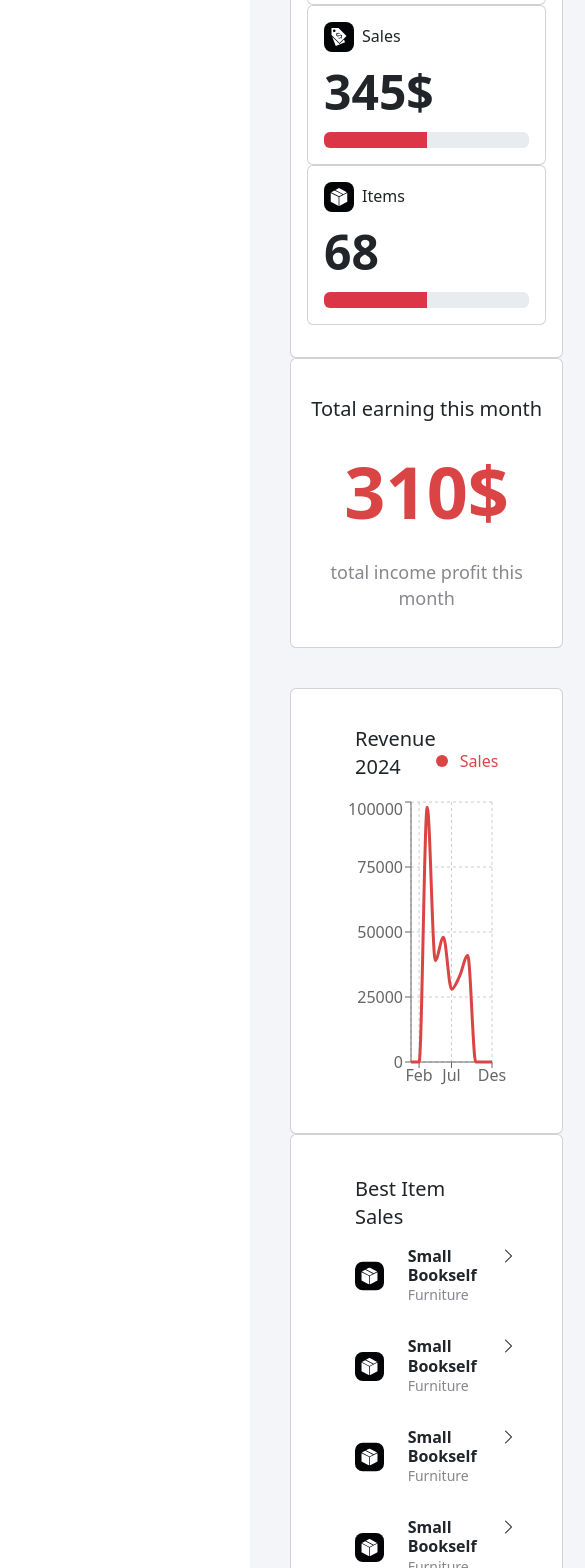
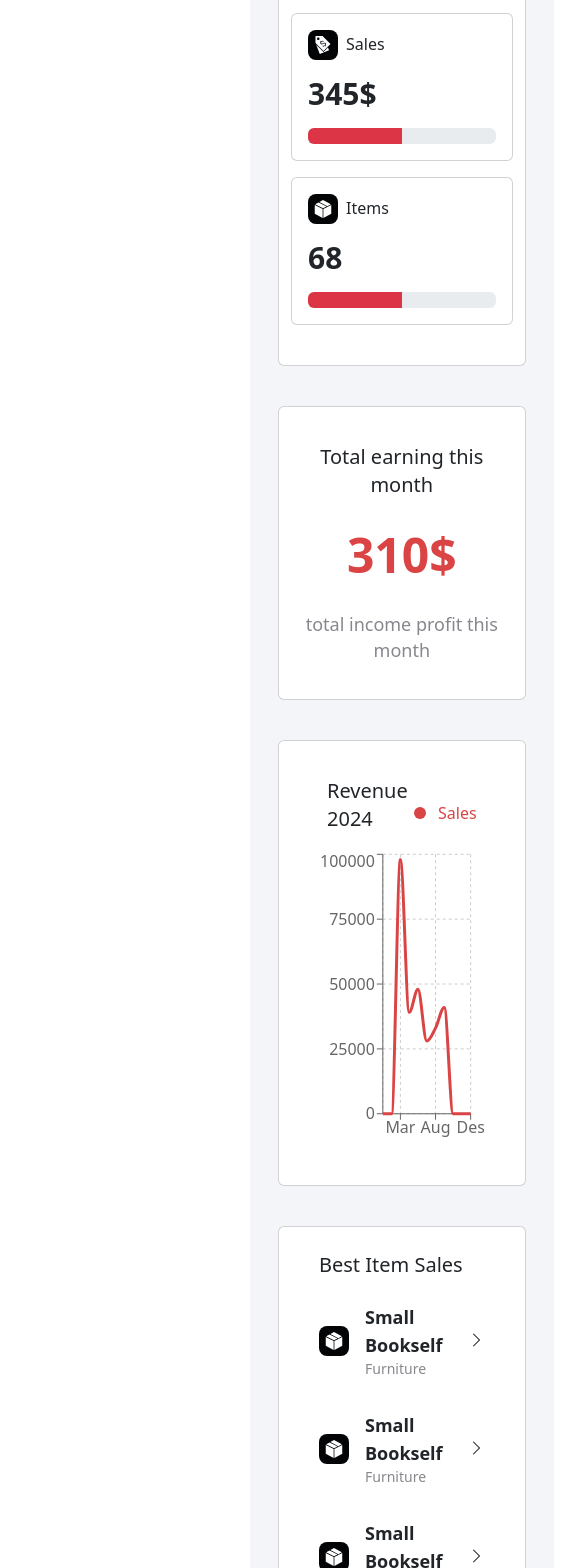
Before and after one commit to AchmadZahrulAZ/dashboard-ecommerce-kelompok-1, a React (Vite) app: page / in a window 390 px wide. Shown: the part 432-2000 px from the top of the page, 585 px wide, since content can reach past the window. Built offline with nearby package versions, Linux system fonts and the light colour scheme.

Commit message:
fix : fixed responsive homepage

```diff
--- a/src/components/Home/BestItemSalesComponent.jsx
+++ b/src/components/Home/BestItemSalesComponent.jsx
@@ -3,48 +3,30 @@ import Items from "../../assets/icons/home/Items.svg";
 
 const BestItemSalesComponent = () => {
   return (
-    <div className="card-body py-10 px-16">
-      <h1 className="text-title-large">Best Item Sales</h1>
-      <div className=" d-flex flex-column">
-        <div className="w-full gap-4 my-3 d-flex justify-content-between ">
-          <img src={Items} alt="" className="w-1/5" />
-          <div>
-            <h3 className="font-bold">Small Bookself</h3>
+    <div className="card lg:h-[400px]">
+      <div className="flex flex-col px-10 py-6 overflow-y-hidden card-body">
+        <h1 className="mb-3 text-title-large">Best Item Sales</h1>
+        <div className="flex flex-col gap-3">
+          {[...Array(4)].map((_, index) => (
+            <div
+              key={index}
+              className="items-center w-full gap-3 my-2 d-flex justify-content-between"
+            >
+              <img
+                src={Items}
+                alt="Items Logo"
+                className="w-10 lg:w-14"
+                style={{ maxWidth: "50px" }}
+              />
+              <div className="flex-grow">
+                <h3 className="text-lg font-bold">Small Bookself</h3>
                 <p className="text-sm text-textlightcstm ">Furniture</p>
               </div>
               <h3 className="font-extrabold">
                 <i className="bi bi-chevron-right"></i>
               </h3>
             </div>
-        <div className="w-full gap-4 my-3 d-flex justify-content-between ">
-          <img src={Items} alt="" className="w-1/5" />
-          <div>
-            <h3 className="font-bold">Small Bookself</h3>
-            <p className="text-sm text-textlightcstm ">Furniture</p>
-          </div>
-          <h3 className="font-extrabold">
-            <i className="bi bi-chevron-right"></i>
-          </h3>
-        </div>
-        <div className="w-full gap-4 my-3 d-flex justify-content-between ">
-          <img src={Items} alt="" className="w-1/5" />
-          <div>
-            <h3 className="font-bold">Small Bookself</h3>
-            <p className="text-sm text-textlightcstm ">Furniture</p>
-          </div>
-          <h3 className="font-extrabold">
-            <i className="bi bi-chevron-right"></i>
-          </h3>
-        </div>
-        <div className="w-full gap-4 my-3 d-flex justify-content-between ">
-          <img src={Items} alt="" className="w-1/5" />
-          <div>
-            <h3 className="font-bold">Small Bookself</h3>
-            <p className="text-sm text-textlightcstm ">Furniture</p>
-          </div>
-          <h3 className="font-extrabold">
-            <i className="bi bi-chevron-right"></i>
-          </h3>
+          ))}
         </div>
       </div>
     </div>
--- a/src/components/Home/EarningMonthComponent.jsx
+++ b/src/components/Home/EarningMonthComponent.jsx
@@ -2,14 +2,15 @@ import React from "react";
 
 const EarningMonthComponent = () => {
   return (
-    <div className="card">
-      <div className="card-body py-9">
-        <div className="text-center d-flex flex-column">
+    <div className="card lg:h-[300px]">
+      <div className="flex flex-col items-center justify-center overflow-hidden text-center card-body py-9">
         <div>
           <h4 className="text-title-large">Total earning this month</h4>
         </div>
         <div className="my-8">
-            <h1 className="font-semibold text-7xl text-primarycstm">310$</h1>
+          <h1 className="text-5xl font-semibold lg:text-6xl text-primarycstm">
+            310$
+          </h1>
         </div>
         <div>
           <h5 className="text-textlightcstm text-title-medium">
@@ -18,7 +19,6 @@ const EarningMonthComponent = () => {
         </div>
       </div>
     </div>
-    </div>
   );
 };
 
--- a/src/components/Home/HomeComponent.jsx
+++ b/src/components/Home/HomeComponent.jsx
@@ -6,23 +6,21 @@ import BestItemSalesComponent from "./BestItemSalesComponent";
 
 const HomeComponent = () => {
   return (
-    <div className="w-full min-h-full flex flex-col px-4">
+    <div className="container">
       <div className="row">
-        <div className="col-md-9">
+        <div className="col-lg-9">
           <SummaryComponent />
         </div>
-        <div className="col-md-3">
+        <div className="mt-10 col-lg-3 lg:mt-0">
           <EarningMonthComponent />
         </div>
       </div>
       <div className="mt-10 row">
-        <div className="col-md-9">
+        <div className="col-lg-9">
           <RevanueComponent />
         </div>
-        <div className="col-md-3">
-          <div className="card">
-            <BestItemSalesComponent />
-          </div>
+        <div className="mt-10 col-lg-3 lg:mt-0">
+          <BestItemSalesComponent />
         </div>
       </div>
     </div>
--- a/src/components/Home/RevenueComponent.jsx
+++ b/src/components/Home/RevenueComponent.jsx
@@ -58,12 +58,12 @@ const data = [
 
 const RevanueComponent = () => {
   return (
-    <div className="card ">
-      <div className="px-10 py-9 card-body">
+    <div className="card lg:h-[400px]">
+      <div className="px-6 py-9 card-body">
         <div className="flex items-center justify-between px-4">
           <h4 className="mb-3 text-title-large">Revenue 2024</h4>
           <div className="flex items-center gap-1">
-            <div className="rounded-full bg-primarycstm w-3 h-3"></div>
+            <div className="w-3 h-3 rounded-full bg-primarycstm"></div>
             <p className="ml-2 text-primarycstm">Sales</p>
           </div>
         </div>
--- a/src/components/Home/SummaryComponent.jsx
+++ b/src/components/Home/SummaryComponent.jsx
@@ -5,11 +5,12 @@ import Sales from "../../assets/icons/home/Sales.svg";
 import Users from "../../assets/icons/home/Users.svg";
 const SummaryComponent = () => {
   return (
-    <div className="card">
-      <div className="card-body py-3 mb-3">
-        <h1 className="mb-4 text-title-large">Summary</h1>
+    <div className="card lg:h-[300px]">
+      <div className="py-3 mb-3 card-body lg:px-8">
+        <h1 className="mb-3 text-title-large lg:mt-4 ">Summary</h1>
+
         <div className="row">
-          <div className="col-md-3">
+          <div className="p-2 col-md-3">
             <div className="card">
               <div className="card-body">
                 <div className="d-flex flex-column ">
@@ -18,7 +19,7 @@ const SummaryComponent = () => {
                     <h5>Users</h5>
                   </div>
                   <div className="my-3">
-                    <h1 className="text-5xl font-semibold">35K</h1>
+                    <h1 className="text-3xl font-semibold lg:text-5xl">35K</h1>
                   </div>
                   <div
                     className="progress"
@@ -37,7 +38,7 @@ const SummaryComponent = () => {
               </div>
             </div>
           </div>
-          <div className="col-md-3">
+          <div className="p-2 col-md-3">
             <div className="card">
               <div className="card-body">
                 <div className="d-flex flex-column ">
@@ -46,7 +47,7 @@ const SummaryComponent = () => {
                     <h5>Orders</h5>
                   </div>
                   <div className="my-3">
-                    <h1 className="text-5xl font-semibold">40</h1>
+                    <h1 className="text-3xl font-semibold lg:text-5xl">40</h1>
                   </div>
                   <div
                     className="progress"
@@ -65,7 +66,7 @@ const SummaryComponent = () => {
               </div>
             </div>
           </div>
-          <div className="col-md-3">
+          <div className="p-2 col-md-3">
             <div className="card">
               <div className="card-body">
                 <div className="d-flex flex-column ">
@@ -74,7 +75,7 @@ const SummaryComponent = () => {
                     <h5>Sales</h5>
                   </div>
                   <div className="my-3">
-                    <h1 className="text-5xl font-semibold">345$</h1>
+                    <h1 className="text-3xl font-semibold lg:text-5xl">345$</h1>
                   </div>
                   <div
                     className="progress"
@@ -93,7 +94,7 @@ const SummaryComponent = () => {
               </div>
             </div>
           </div>
-          <div className="col-md-3">
+          <div className="p-2 col-md-3">
             <div className="card">
               <div className="card-body">
                 <div className="d-flex flex-column ">
@@ -102,7 +103,7 @@ const SummaryComponent = () => {
                     <h5>Items</h5>
                   </div>
                   <div className="my-3">
-                    <h1 className="text-5xl font-semibold">68</h1>
+                    <h1 className="text-3xl font-semibold lg:text-5xl">68</h1>
                   </div>
                   <div
                     className="progress"
```
Lines whose indentation alone changed are shown as unchanged.
